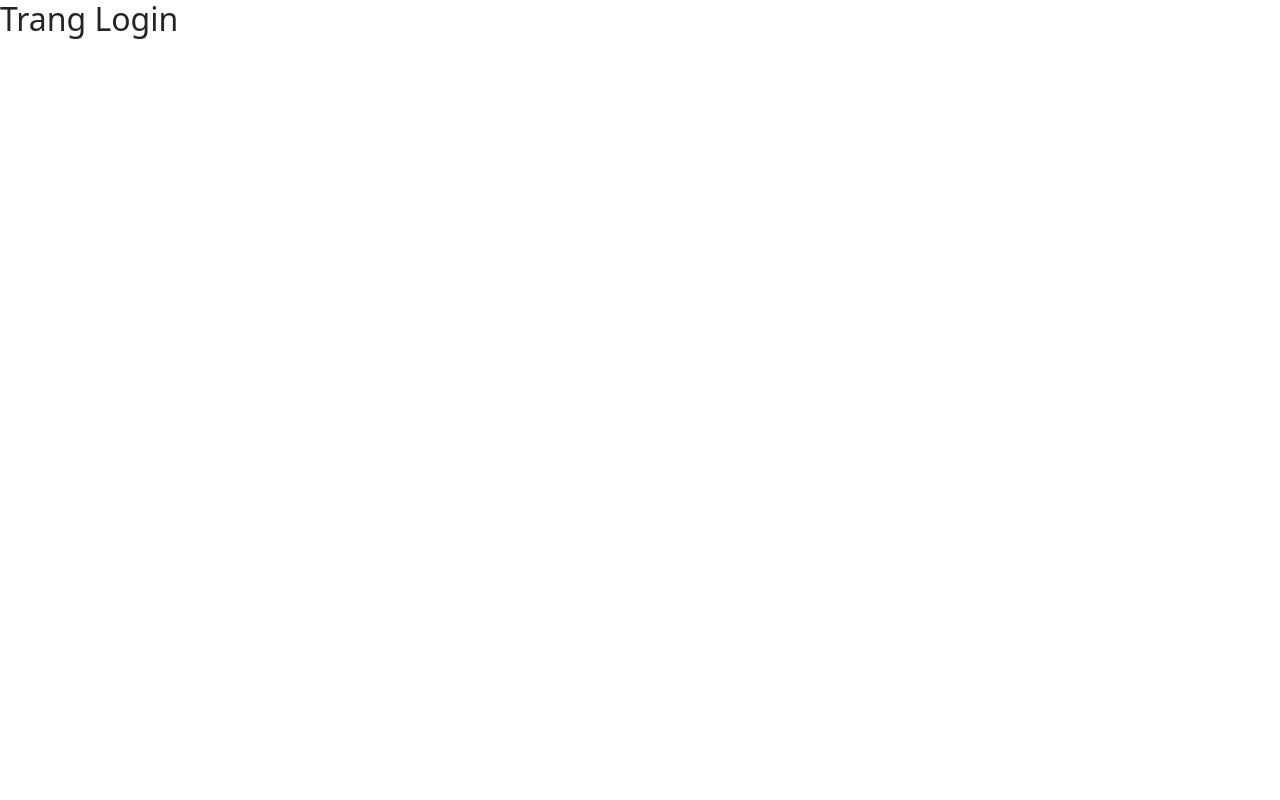
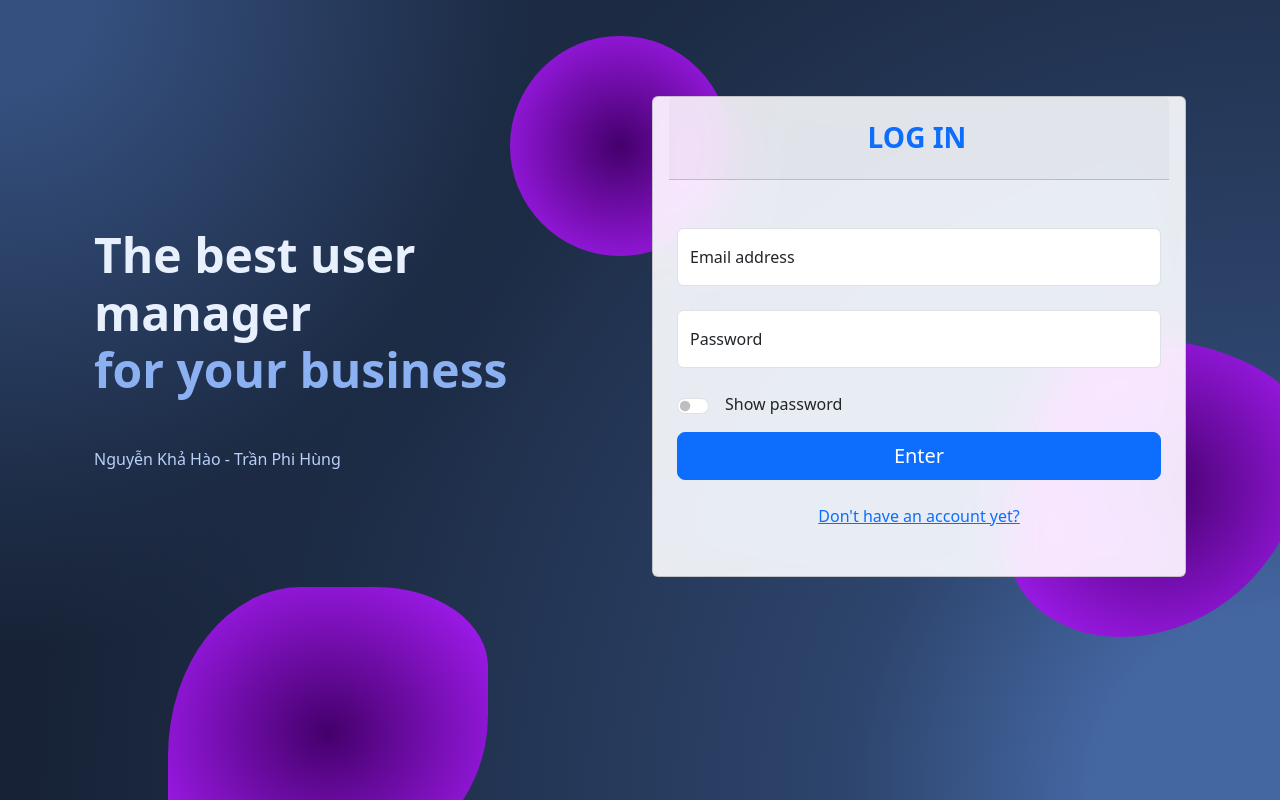
Before and after one commit to phihungcr1701/Dashboard, a React (Create React App) app in the folder Frontend/: page /login in a window 1280 px wide. Built offline with nearby package versions, Linux system fonts and the light colour scheme.

Commit message:
Login và Register (giao diện)

```diff
--- a/Frontend/package.json
+++ b/Frontend/package.json
@@ -3,6 +3,7 @@
   "version": "0.1.0",
   "private": true,
   "dependencies": {
+    "@fortawesome/fontawesome-free": "^6.6.0",
     "@fortawesome/fontawesome-svg-core": "^6.6.0",
     "@fortawesome/free-solid-svg-icons": "^6.6.0",
     "@fortawesome/react-fontawesome": "^0.2.2",
--- /dev/null
+++ b/Frontend/src/components/Layouts/CenterLayout/index.js
@@ -0,0 +1,69 @@
+import React from 'react';
+import 'bootstrap/dist/css/bootstrap.min.css';
+import './style.css';
+
+function CenterLayout({ children, title, accountItems, informationItems}) {
+    return (
+        <section className="background-radial-gradient overflow-hidden">
+            <div className="container px-4 py-5 text-center text-lg-start my-5">
+                <div className="row align-items-center mb-5">
+                    <div className="col-lg-6 mb-5 mb-lg-0 z-index">
+                        <h1 className="my-5 display-5 fw-bold" style={{ color: 'hsl(218, 81%, 95%)' }}> The best user manager <br />
+                            <span style={{ color: 'hsl(218, 81%, 75%)' }}>for your business</span>
+                        </h1>
+                        <p className="mb-4" style={{ color: 'hsl(218, 81%, 85%)' }}>Nguyễn Khả Hào - Trần Phi Hùng</p>
+                    </div>
+                    <div className="col-lg-6 position-relative">
+                        <div id="radius-shape-1"></div>
+                        <div id="radius-shape-2"></div>
+                        <div id="radius-shape-3"></div>
+                        <div id="radius-shape-4"></div>
+                        <div className="card bg-glass">
+                            <div className="card-header p-0 mt-n4 mx-3 z-index-2">
+                                <div className="py-3 pe-1">
+                                    <h3 className="text-center mt-2 mb-2 fw-bold text-primary">{title}</h3>
+                                </div>
+                            </div>
+                            <div className="card-body px-4 py-5">
+                                <form>
+                                    <div className="row">
+                                        {informationItems.id.map((value, index) => (
+                                            <div className="col-md-6 mb-4">
+                                                <div className="form-floating">
+                                                    <input type={informationItems.type[index]} className="form-control" id={informationItems.id[index]} placeholder={informationItems.name[index]} />
+                                                    <label htmlFor={informationItems.id[index]}>{informationItems.name[index]}</label>
+                                                </div>
+                                            </div>
+                                        ))}
+                                    </div>
+
+                                    {accountItems.id.map((value, index) => (
+                                        <div className="form-floating mb-4">
+                                            <input type={accountItems.type[index]} className="form-control" id={accountItems.id[index]} placeholder={accountItems.name[index]} />
+                                            <label htmlFor={accountItems.id[index]}>{accountItems.name[index]}</label>
+                                        </div>
+                                    ))}
+
+                                    <div className="form-check form-switch d-flex align-items-center mb-3">
+                                        <input className="form-check-input" type="checkbox" id="rememberMe" />
+                                        <label className="form-check-label mb-0 ms-3" htmlFor="rememberMe">Show password</label>
+                                    </div>
+
+                                    <div className="d-flex justify-content-center">
+                                        <button type="submit" className="btn btn-primary btn-lg mb-4 w-100">Enter</button>
+                                    </div>
+
+                                    <div className="text-center">
+                                        {children}
+                                    </div>
+                                </form>
+                            </div>
+                        </div>
+                    </div>
+                </div>
+            </div>
+        </section>
+    );
+}
+
+export default CenterLayout;
--- /dev/null
+++ b/Frontend/src/components/Layouts/CenterLayout/style.css
@@ -0,0 +1,70 @@
+body {
+    height: 100%;
+    margin: 0;
+}
+
+.background-radial-gradient {
+    height: 100vh; /* Đặt chiều cao là 100% chiều cao viewport */
+    background-color: hsl(218, 41%, 15%);
+    background-image: radial-gradient(650px circle at 0% 0%,
+        hsl(218, 41%, 35%) 15%,
+        hsl(218, 41%, 30%) 35%,
+        hsl(218, 41%, 20%) 75%,
+        hsl(218, 41%, 19%) 80%,
+        transparent 100%),
+    radial-gradient(1250px circle at 100% 100%,
+        hsl(218, 41%, 45%) 15%,
+        hsl(218, 41%, 30%) 35%,
+        hsl(218, 41%, 20%) 75%,
+        hsl(218, 41%, 19%) 80%,
+        transparent 100%);
+}
+
+#radius-shape-1 {
+    height: 220px;
+    width: 220px;
+    top: -60px;
+    left: -130px;
+    background: radial-gradient(#44006b, #ad1fff);
+    overflow: hidden;
+    position: absolute;
+    border-radius: 50%;
+}
+
+#radius-shape-2 {
+    border-radius: 38% 62% 63% 37% / 70% 33% 67% 30%;
+    bottom: -60px;
+    right: -110px;
+    width: 300px;
+    height: 300px;
+    background: radial-gradient(#44006b, #ad1fff);
+    overflow: hidden;
+    position: absolute;
+}
+
+#radius-shape-3 {
+    border-radius: 50% 42% 63% 57% / 70% 33% 67% 30%;
+    bottom: -300px;
+    right: 710px;
+    width: 320px;
+    height: 290px;
+    background: radial-gradient(#44006b, #ad1fff);
+    overflow: hidden;
+    position: absolute;
+}
+
+#radius-shape-4 {
+    border-radius: 38% 62% 63% 37% / 70% 33% 67% 30%;
+    bottom: 60px;
+    right: 1400px;
+    width: 350px;
+    height: 350px;
+    background: radial-gradient(#44006b, #ad1fff);
+    overflow: hidden;
+    position: absolute;
+}
+
+.bg-glass {
+    background-color: hsla(0, 0%, 100%, 0.9) !important;
+    backdrop-filter: saturate(200%) blur(25px);
+}
--- a/Frontend/src/pages/Login/index.js
+++ b/Frontend/src/pages/Login/index.js
@@ -1,6 +1,30 @@
+import { Link } from "react-router-dom";
+import CenterLayout from '../../components/Layouts/CenterLayout'
+
 function Login() {
+    const accountItems = {
+        type: ["email", "password"],
+        id: ["email", "password"],
+        name: ["Email address", "Password"]
+    }
+
+    const informationItems = {
+        type: [],
+        id: [],
+        name: []
+    }
+
     return (
-        <h2>Trang Login</h2>
+        <>
+            <CenterLayout
+                title={"LOG IN"}
+                accountItems={accountItems}
+                informationItems={informationItems}
+            >
+                <Link to="/register">Don't have an account yet?</Link>
+            </CenterLayout>
+        </>
     );
 }
+
 export default Login;
--- a/Frontend/src/pages/Register/index.js
+++ b/Frontend/src/pages/Register/index.js
@@ -1,6 +1,30 @@
+import { Link } from "react-router-dom";
+import CenterLayout from '../../components/Layouts/CenterLayout'
+
 function Register() {
+    const accountItems = {
+        type: ["email", "password", "password"],
+        id: ["email", "password", "passwordConfirm"],
+        name: ["Email address", "Password", "Confirm password"]
+    }
+
+    const informationItems = {
+        type: ["text", "text"],
+        id: ["firstName", "lastName"],
+        name: ["First name", "Last name"]
+    }
+
     return (
-        <h2>Trang Register</h2>
+        <>
+            <CenterLayout
+                title={"SIGN UP"}
+                accountItems={accountItems}
+                informationItems={informationItems}
+            >
+                <Link to="/login">Return login!</Link>
+            </CenterLayout>
+        </>
     );
 }
+
 export default Register;
```
Also changed, not shown: 1 other file (tests, documents, lock files or other folders).
